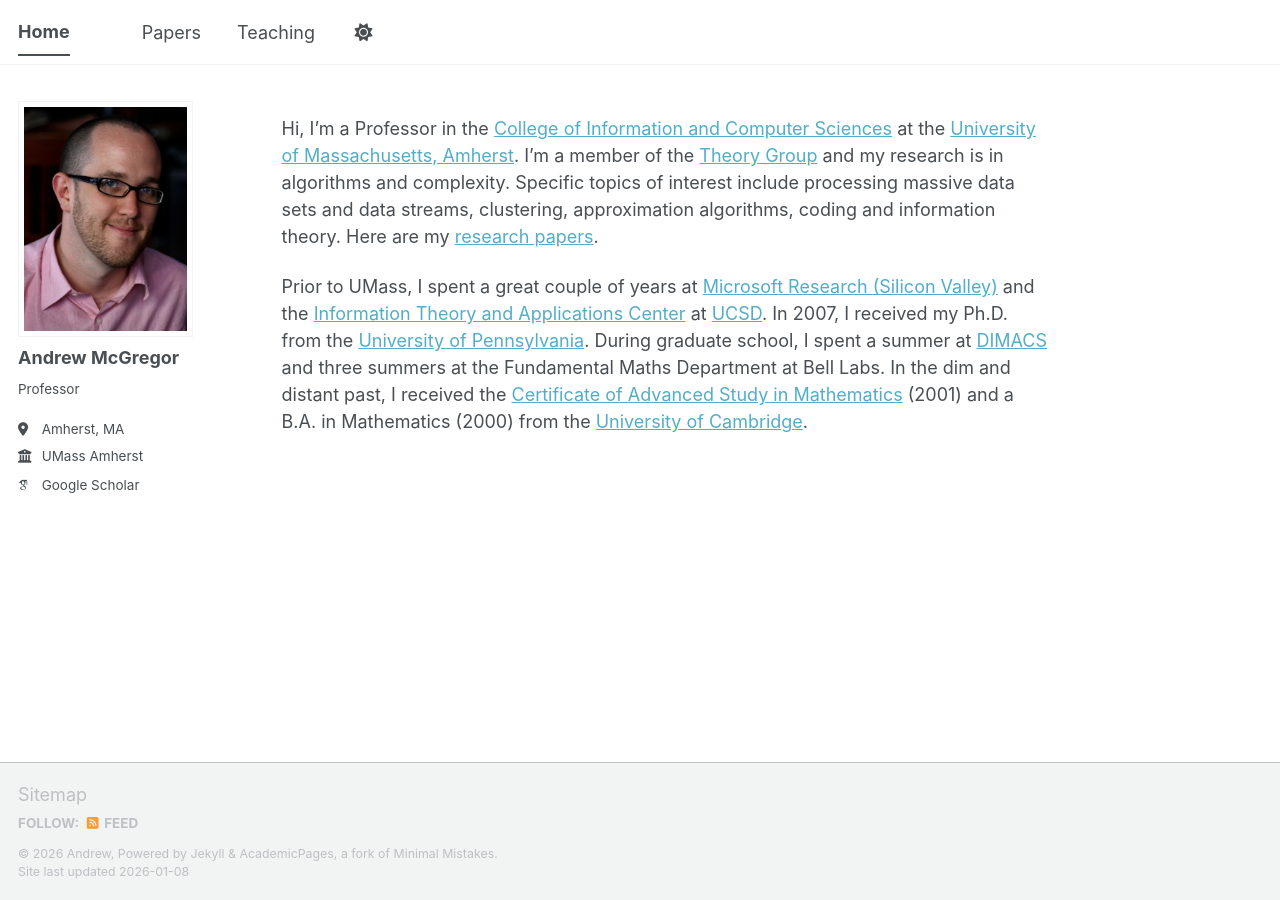
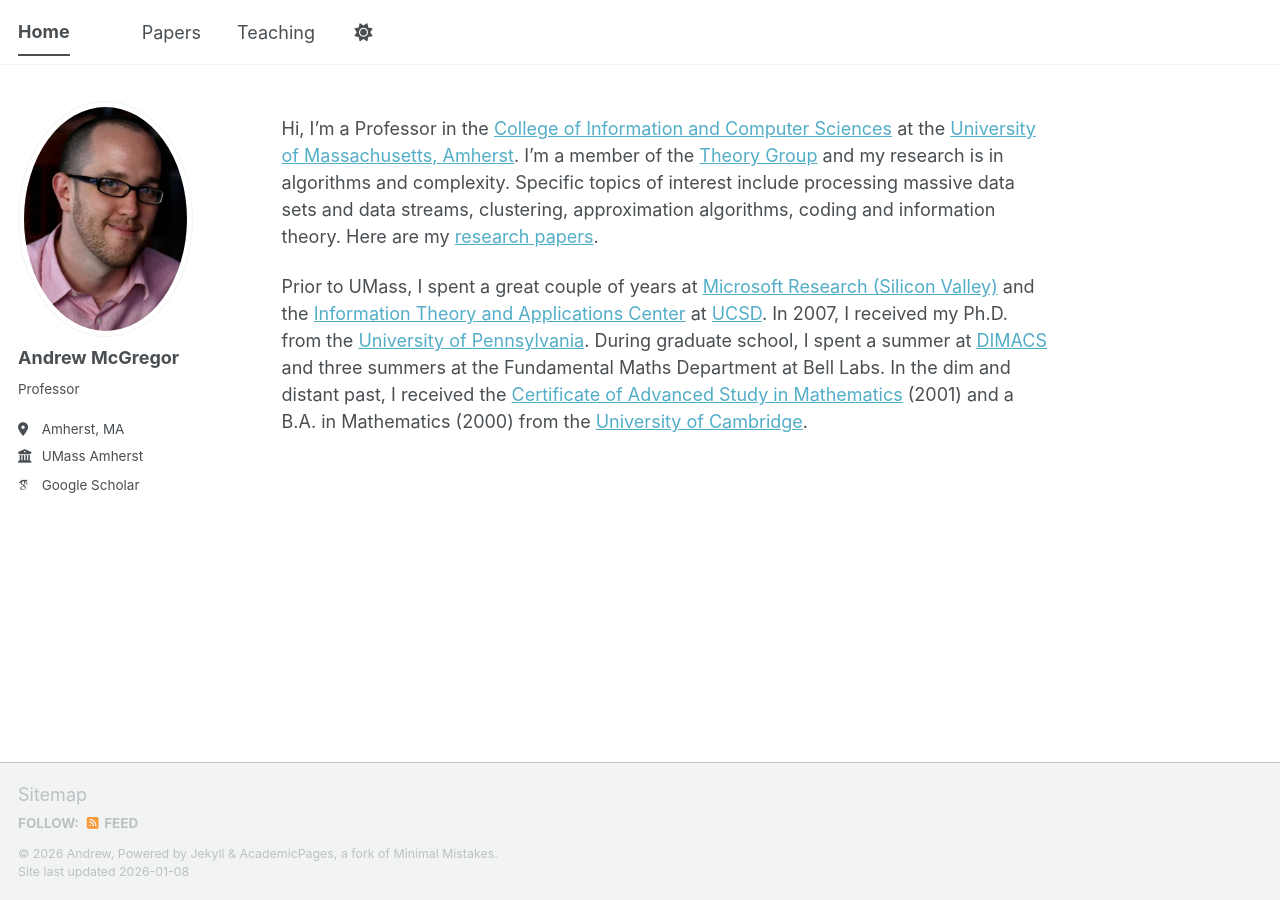
Before and after one commit to mcgregor-andrew/mcgregor-andrew.github.io, a Jekyll site: the page built from _pages/about.md, in a window 1280 px wide. Built offline with Jekyll 4.4.1, drawn with Linux system fonts in a browser that asks for light colours; some web fonts are replaced; a script bundle is joined from its source files by our own code; library files that are not in the unit come from our copies.

Commit message:
Update main.scss

```diff
--- a/assets/css/main.scss
+++ b/assets/css/main.scss
@@ -43,10 +43,10 @@
 ;
 
 /* Make author avatar rectangular instead of circle/oval */
-.author__avatar img {
-  border-radius: 0 !important;
-}
+// .author__avatar img {
+//   border-radius: 0 !important;
+// }
 
-.author__avatar {
-  border-radius: 0 !important;
-}
+// .author__avatar {
+//   border-radius: 0 !important;
+// }
```
